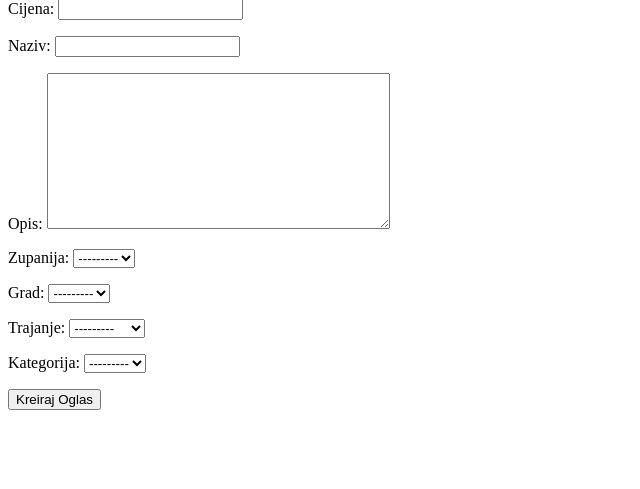
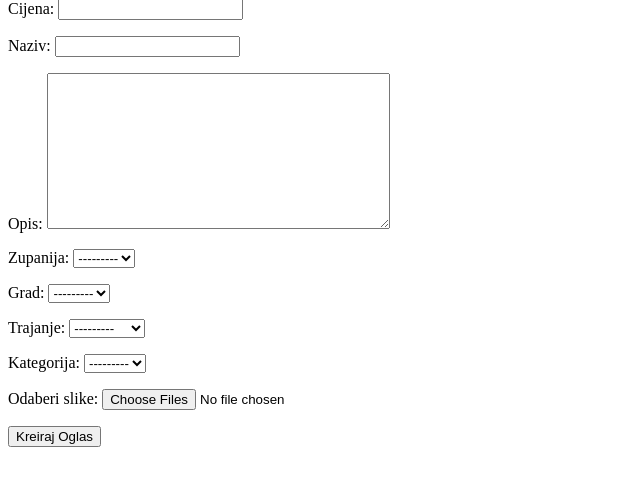
Before and after one commit to ararune/zavrsni-rad, a Django app: page /kreiraj_oglas/ in a window 1280 px wide. Shown: the part 94-583 px from the top of the page, without its empty margins (0-640 px from the left). Run offline with Django 5.2, Linux system fonts and the light colour scheme; the visitor is signed in with stand-in values (Sample User, id 1); data that the repository does not hold is empty.

Commit message:
Kreacija oglasa, slike

```diff
--- a/myproject/myapp/admin.py
+++ b/myproject/myapp/admin.py
@@ -1,7 +1,8 @@
 # admin.py
 from django.contrib import admin
 from django.contrib.auth.admin import UserAdmin
-from .models import Korisnik, Zupanija, Grad, Kategorija, Oglas
+from .models import Korisnik, Zupanija, Grad, Kategorija, Oglas, Slika
+from django.utils.html import format_html
 
 class KorisnikAdmin(UserAdmin):
     list_display = ('username', 'email', 'first_name', 'last_name', 'is_staff', 'is_superuser', 'grad')
@@ -29,6 +30,7 @@ class GradAdmin(admin.ModelAdmin):
 class OglasAdmin(admin.ModelAdmin):
     list_display = ('naziv', 'kategorija', 'cijena', 'sifra', 'korisnik', 'zupanija', 'grad', 'trajanje')
 
+
 admin.site.register(Korisnik, KorisnikAdmin)
 admin.site.register(Zupanija)
 admin.site.register(Grad, GradAdmin)
--- a/myproject/myapp/forms.py
+++ b/myproject/myapp/forms.py
@@ -1,7 +1,8 @@
 # forms.py
 from django import forms
 from django.contrib.auth.forms import UserCreationForm
-from .models import Korisnik, Zupanija, Grad, Oglas
+from .models import Korisnik, Zupanija, Grad, Oglas, Slika
+from django.core.exceptions import ValidationError
 
 
 class FormaZaIzraduKorisnika(UserCreationForm):
@@ -37,11 +38,50 @@ class FormaZaIzraduKorisnika(UserCreationForm):
                 zupanija_id = int(self.data.get('zupanija'))
                 self.fields['grad'].queryset = Grad.objects.filter(zupanija_id=zupanija_id)
             except (ValueError, TypeError):
-                pass  # invalid input from the client; ignore and fallback to empty Grad queryset
+                pass  # invalid input od korisnika
         elif self.instance.pk:
             self.fields['grad'].queryset = self.instance.zupanija.grad_set.none()
 
+class VisestrukiUnosDatoteka(forms.ClearableFileInput):
+    allow_multiple_selected = True
+
+class VisestrukaDatoteka(forms.FileField):
+    def __init__(self, *args, **kwargs):
+        kwargs.setdefault("widget", VisestrukiUnosDatoteka())
+        super().__init__(*args, **kwargs)
+
+    def clean(self, data, initial=None):
+        ciscenje_jedne_datoteke = super().clean
+        if isinstance(data, (list, tuple)):
+            rezultat = [ciscenje_jedne_datoteke(d, initial) for d in data]
+        else:
+            rezultat = ciscenje_jedne_datoteke(data, initial)
+        return rezultat
+
+class SlikaForma(forms.ModelForm):
+    slike = VisestrukaDatoteka(label='Odaberi datoteke', required=False)
+
+    class Meta:
+        model = Slika
+        fields = ['slike', ]
+
 class FormaZaIzraduOglasa(forms.ModelForm):
+    MAX_VELICINA_SLIKE = 5 * 1024 * 1024  # 5MB u bytovima
+    MAX_BROJ_SLIKA = 4
+
+    slike = VisestrukaDatoteka(label='Odaberi slike', required=False)
+
     class Meta:
         model = Oglas
-        fields = ['cijena', 'naziv', 'opis', 'zupanija', 'grad', 'trajanje', 'kategorija']
+        fields = ['cijena', 'naziv', 'opis', 'zupanija', 'grad', 'trajanje', 'kategorija', 'slike']
+
+    def clean_slike(self):
+        slike = self.cleaned_data.get('slike')
+        if len(slike) > self.MAX_BROJ_SLIKA:
+            raise ValidationError(f'Možete odabrati maksimalno {self.MAX_BROJ_SLIKA} slike.')
+
+        for img in slike:
+            if img.size > self.MAX_VELICINA_SLIKE:
+                raise ValidationError('Slika ne smije biti veća od 5MB.')
+
+        return slike
--- a/myproject/myapp/models.py
+++ b/myproject/myapp/models.py
@@ -78,3 +78,10 @@ class Oglas(models.Model):
 
     def __str__(self):
         return self.naziv
+
+class Slika(models.Model):
+    oglas = models.ForeignKey(Oglas, on_delete=models.CASCADE, related_name='slike')
+    slika = models.ImageField()
+
+    def __str__(self):
+        return f"Slika za {self.oglas.naziv}"
--- a/myproject/myapp/templates/kreiraj_oglas.html
+++ b/myproject/myapp/templates/kreiraj_oglas.html
@@ -32,16 +32,29 @@
                     $('#id_grad').empty(); // Clear the Grad dropdown if no Zupanija is selected
                 }
             });
+
+            // Multiple file upload handling
+            $('#id_slike').on('change', function(){
+                var files = $(this).get(0).files;
+                var fileNames = '';
+                for (var i = 0; i < files.length; i++) {
+                    fileNames += files[i].name + ', ';
+                }
+                // Display selected file names
+                $('#selected-files').text(fileNames);
+            });
         });
     </script>
+
 </head>
 <body>
     <a href="{% url 'pocetna' %}">Pocetna</a>
     <h2>Kreiraj Oglas</h2>
-    <form method="post">
-        {% csrf_token %}
-        {{ form.as_p }}
-        <button type="submit">Kreiraj Oglas</button>
-    </form>
+    <form method="post" enctype="multipart/form-data">
+    {% csrf_token %}
+    {{ form.as_p }}
+    <button type="submit">Kreiraj Oglas</button>
+</form>
+
 </body>
 </html>
--- a/myproject/myapp/views.py
+++ b/myproject/myapp/views.py
@@ -4,7 +4,9 @@ from django.contrib.auth import authenticate, login
 from django.contrib.auth.hashers import make_password
 from django.contrib.auth.decorators import login_required  # Add this import
 from django.http import JsonResponse
-from .models import Grad, Oglas, Kategorija
+from .models import Grad, Oglas, Kategorija, Slika
+import base64
+from django.core.files.base import ContentFile
 
 from .forms import FormaZaIzraduKorisnika, FormaZaIzraduOglasa
 def registriraj_korisnika(request):
@@ -43,15 +45,20 @@ def gradovi_po_zupaniji(request):
 @login_required
 def kreiraj_oglas(request):
     if request.method == 'POST':
-        form = FormaZaIzraduOglasa(request.POST)
+        form = FormaZaIzraduOglasa(request.POST, request.FILES)
         if form.is_valid():
             oglas = form.save(commit=False)
             oglas.korisnik = request.user
             oglas.save()
-            return redirect('pocetna')  # Redirect to the homepage upon successful creation
+            for img in request.FILES.getlist('slike'):
+                # Enkodiranje slike u base64 za pohranu
+                img_str = base64.b64encode(img.read()).decode('utf-8')
+                Slika.objects.create(oglas=oglas, slika=img_str)
+            return redirect('pocetna')
     else:
         form = FormaZaIzraduOglasa()
     return render(request, 'kreiraj_oglas.html', {'form': form})
+
 
 @login_required
 def moji_oglasi(request):
```
Also changed, not shown: myproject/myapp/templates/moji_oglasi.html (+16 -0 lines), myproject/myapp/migrations/0035_slika.py (added), myproject/myapp/migrations/0036_alter_slika_slika.py (added), myproject/myapp/migrations/0037_alter_slika_slika.py (added).
